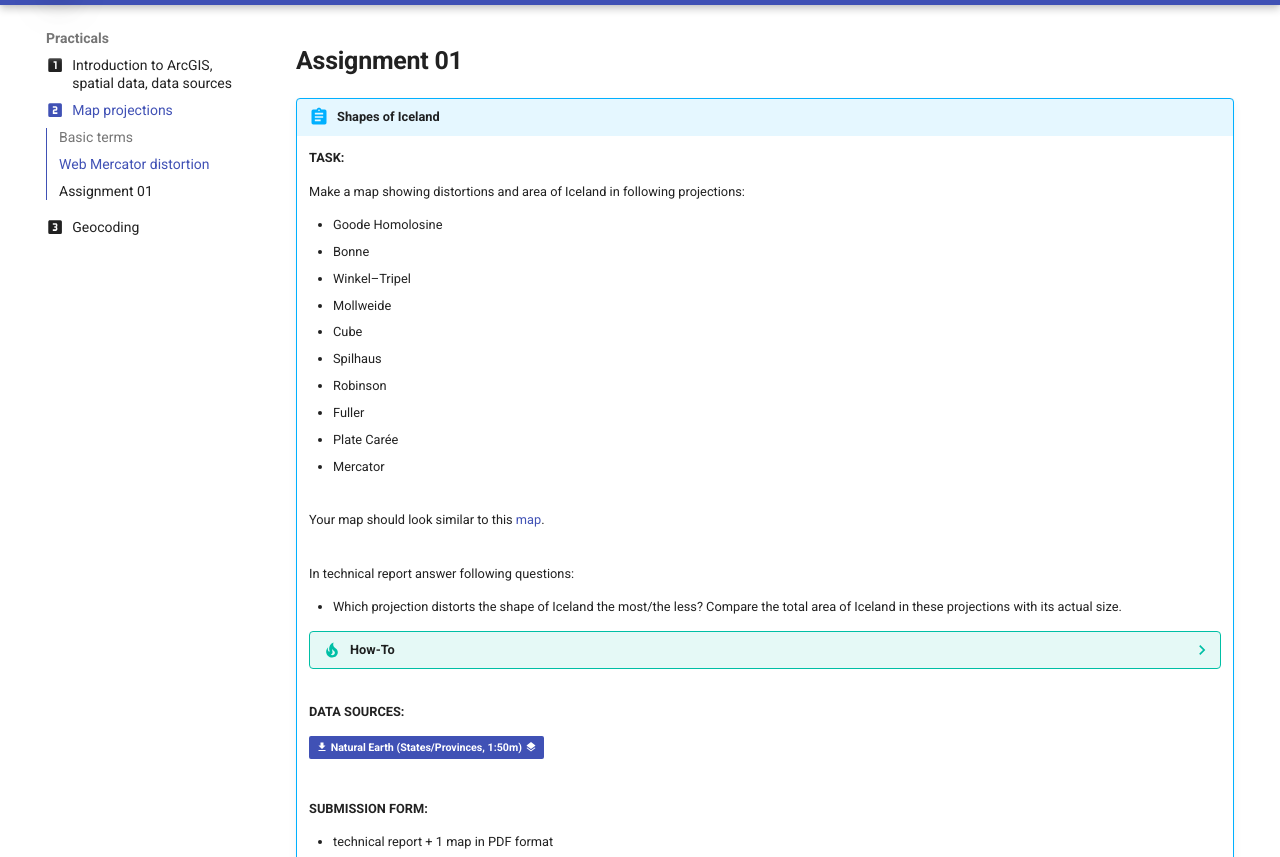
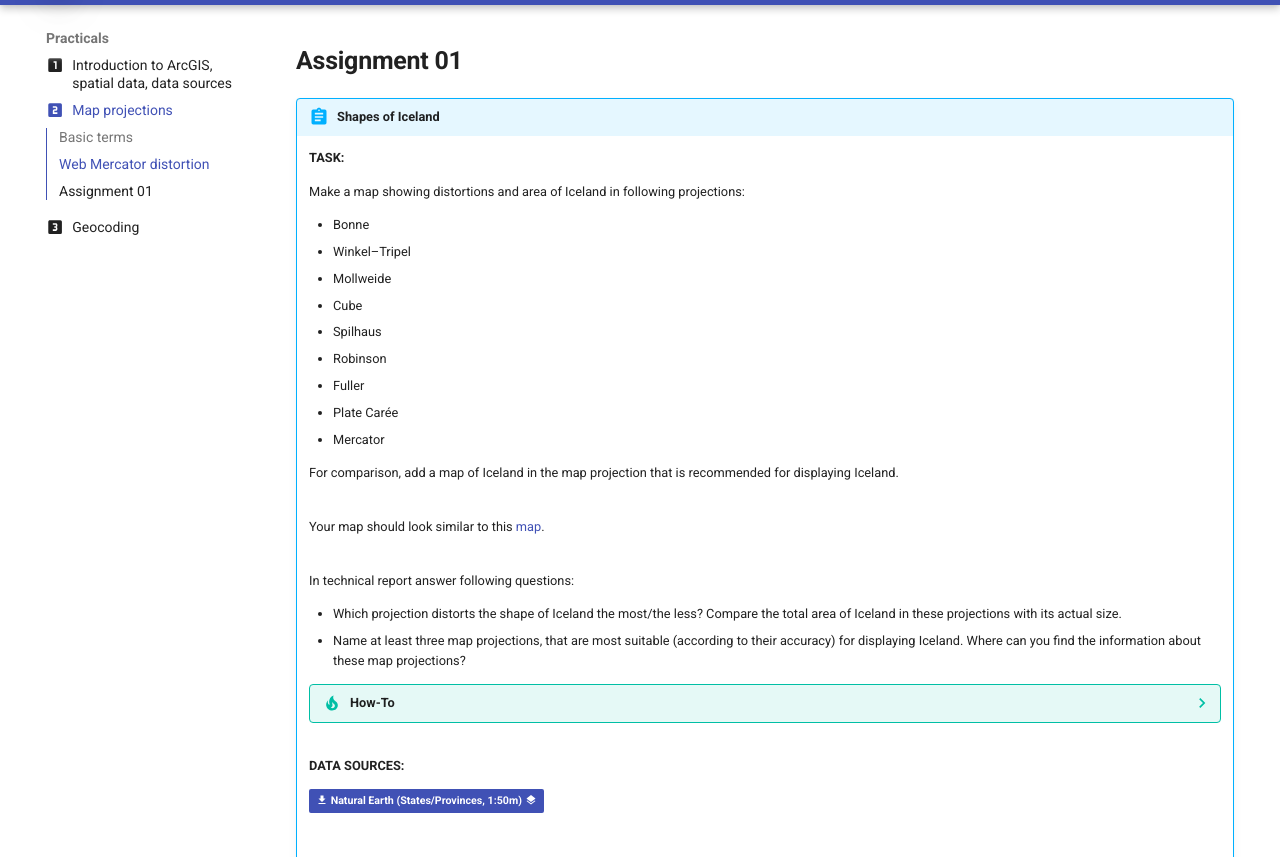
Before and after one commit to k155cvut/cart, an MkDocs documentation site: the page built from docs/practicals/MapProjections.md, in a window 1280 px wide and 900 px high, scrolled down 3032 px, cut to the strip 43-900 px from the top of the window. Built offline with MkDocs 1.6.1 and Material for MkDocs 9.7.7, drawn with Linux system fonts in a browser that asks for light colours.

Commit message:
task edit 2 (adding map projection, new question)

```diff
--- a/docs/practicals/MapProjections.md
+++ b/docs/practicals/MapProjections.md
@@ -89,7 +89,6 @@ The primary advantage of the Mercator projection, and consequently the Web Merca
 
     Make a map showing distortions and area of Iceland in following projections:
 
-    - Goode Homolosine
     - Bonne
     - Winkel–Tripel
     - Mollweide
@@ -100,6 +99,9 @@ The primary advantage of the Mercator projection, and consequently the Web Merca
     - Plate Carée
     - Mercator
 
+
+    For comparison, add a map of Iceland in the map projection that is recommended for displaying Iceland.
+
     <br>
     Your map should look similar to this [map](https://blogs.egu.eu/divisions/cr/2023/06/16/it-aint-easy-being-greenland/).
 
@@ -107,6 +109,8 @@ The primary advantage of the Mercator projection, and consequently the Web Merca
     In technical report answer following questions:
 
     - Which projection distorts the shape of Iceland the most/the less? Compare the total area of Iceland in these projections with its actual size.
+    - Name at least three map projections, that are most suitable (according to their accuracy) for displaying Iceland. Where can you find the information about these map projections?
+
 
     ??? tip "How-To"
         To calculate the total area of Iceland in each projection you have to do following steps:
```
